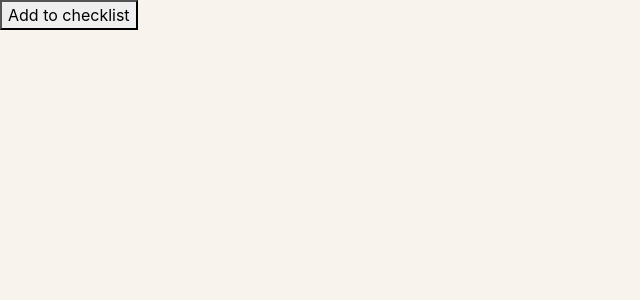
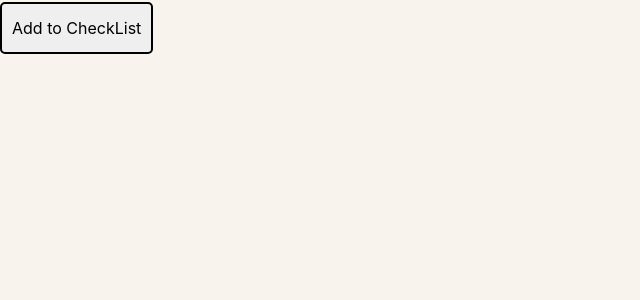
Before and after one commit to ashniv07/bookHub, a React (Vite) app in the folder UI/frontend/: page /to-be-read in a window 1280 px wide. Shown: the top 300 px of the page, without its empty margins (0-640 px from the left). Built offline with nearby package versions, Linux system fonts and the light colour scheme.

Commit message:
design changes

```diff
--- a/UI/frontend/src/components/SuggestBook.jsx
+++ b/UI/frontend/src/components/SuggestBook.jsx
@@ -68,7 +68,7 @@ const SuggestBook = () => {
 
     const suggestion = {
       bookName,
-      authorName,
+      author: authorName,
     };
 
     fetch('http://localhost:8080/suggestions/add', {
--- a/UI/frontend/src/components/ToBeRead.jsx
+++ b/UI/frontend/src/components/ToBeRead.jsx
@@ -35,10 +35,35 @@ const ToBeRead = ({ bookName }) => {
     }
   };
 
+  const buttonStyle = {
+    backgroundColor: 'linear-gradient(91.7deg, rgb(50, 25, 79) -4.3%, rgb(122, 101, 149) 101.8%)',
+    color: 'black ',
+    padding: '12px 10px',
+    border: '2px solid #000',
+    borderRadius: '5px',
+    cursor: 'pointer',
+    fontSize: '16px',
+    transition: 'background-color 0.3s',
+    marginTop: '2px',
+  };
+
+  const buttonHoverStyle = {
+    backgroundColor: '#f8f3ed',
+  };
+
   return (
     <div>
-      <button onClick={handleAddToBeRead} disabled={loading}>
-        {loading ? 'Adding...' : 'Add to checklist'}
+      <button
+        onClick={handleAddToBeRead}
+        disabled={loading}
+        style={{
+          ...buttonStyle,
+          ...(loading && { backgroundColor: '#a5a5a5', cursor: 'not-allowed' })
+        }}
+        onMouseOver={(e) => !loading && (e.currentTarget.style.backgroundColor = buttonHoverStyle.backgroundColor)}
+        onMouseOut={(e) => !loading && (e.currentTarget.style.backgroundColor = buttonStyle.backgroundColor)}
+      >
+        {loading ? 'Adding...' : 'Add to CheckList'}
       </button>
     </div>
   );
--- a/UI/frontend/src/pages/History.jsx
+++ b/UI/frontend/src/pages/History.jsx
@@ -1,4 +1,5 @@
 import React, { useState, useEffect } from 'react';
+import { useNavigate } from 'react-router-dom'; // Import useNavigate
 import axios from '../setupAxios'; // Adjust the path if necessary
 import Appbar from '../components/Appbar';
 
@@ -26,13 +27,14 @@ const bookCardStyle = {
   borderRadius: '8px',
   boxShadow: '0 4px 8px #1f1e2c',
   textAlign: 'center',
-  width: '200px',  // Increased width
-  height: '310px', // Increased height
+  width: '200px', // Adjusted width
+  height: '310px', // Adjusted height
   overflow: 'hidden',
   display: 'flex',
   flexDirection: 'column',
   alignItems: 'center',
-  marginLeft: '20px'
+  marginLeft: '20px',
+  cursor: 'pointer' // Add cursor pointer
 };
 
 const bookImgStyle = {
@@ -55,6 +57,7 @@ const bookCardAuthorStyle = {
 const UserBooksPage = () => {
   const [books, setBooks] = useState([]);
   const [loading, setLoading] = useState(true);
+  const navigate = useNavigate(); // Initialize navigate
 
   useEffect(() => {
     const fetchBooks = async () => {
@@ -63,8 +66,18 @@ const UserBooksPage = () => {
         const userId = token ? JSON.parse(atob(token.split('.')[1])).userId : null;
 
         if (userId) {
+          // Fetch borrowed book IDs
           const response = await axios.get(`/history/user-books/${userId}`);
-          setBooks(response.data);
+          const bookIds = response.data.map(book => book.bookId);
+
+          // Fetch detailed book information for each book ID
+          const detailedBooksPromises = bookIds.map(bookId =>
+            axios.get(`/book/${bookId}`)
+          );
+          const detailedBooksResponses = await Promise.all(detailedBooksPromises);
+          const detailedBooks = detailedBooksResponses.map(res => res.data);
+
+          setBooks(detailedBooks);
         } else {
           console.error('User ID not found');
         }
@@ -77,6 +90,10 @@ const UserBooksPage = () => {
 
     fetchBooks();
   }, []);
+
+  const handleBookClick = (bookId) => {
+    navigate(`/book/${bookId}`); // Navigate to the book detail page
+  };
 
   if (loading) {
     return <p>Loading...</p>;
@@ -94,7 +111,11 @@ const UserBooksPage = () => {
       <ul style={bookListStyle}>
         {books.length > 0 ? (
           books.map((book) => (
-            <li key={book.bookId} style={bookCardStyle}>
+            <li
+              key={book.bookId}
+              style={bookCardStyle}
+              onClick={() => handleBookClick(book.bookId)} // Add onClick handler
+            >
               <img src={book.image} alt={book.bookName} style={bookImgStyle} />
               <div style={bookCardTitleStyle}>{book.bookName}</div>
               <div style={bookCardAuthorStyle}>by {book.author}</div>
```
Also changed, not shown: 1 other file (tests, documents, lock files or other folders).
